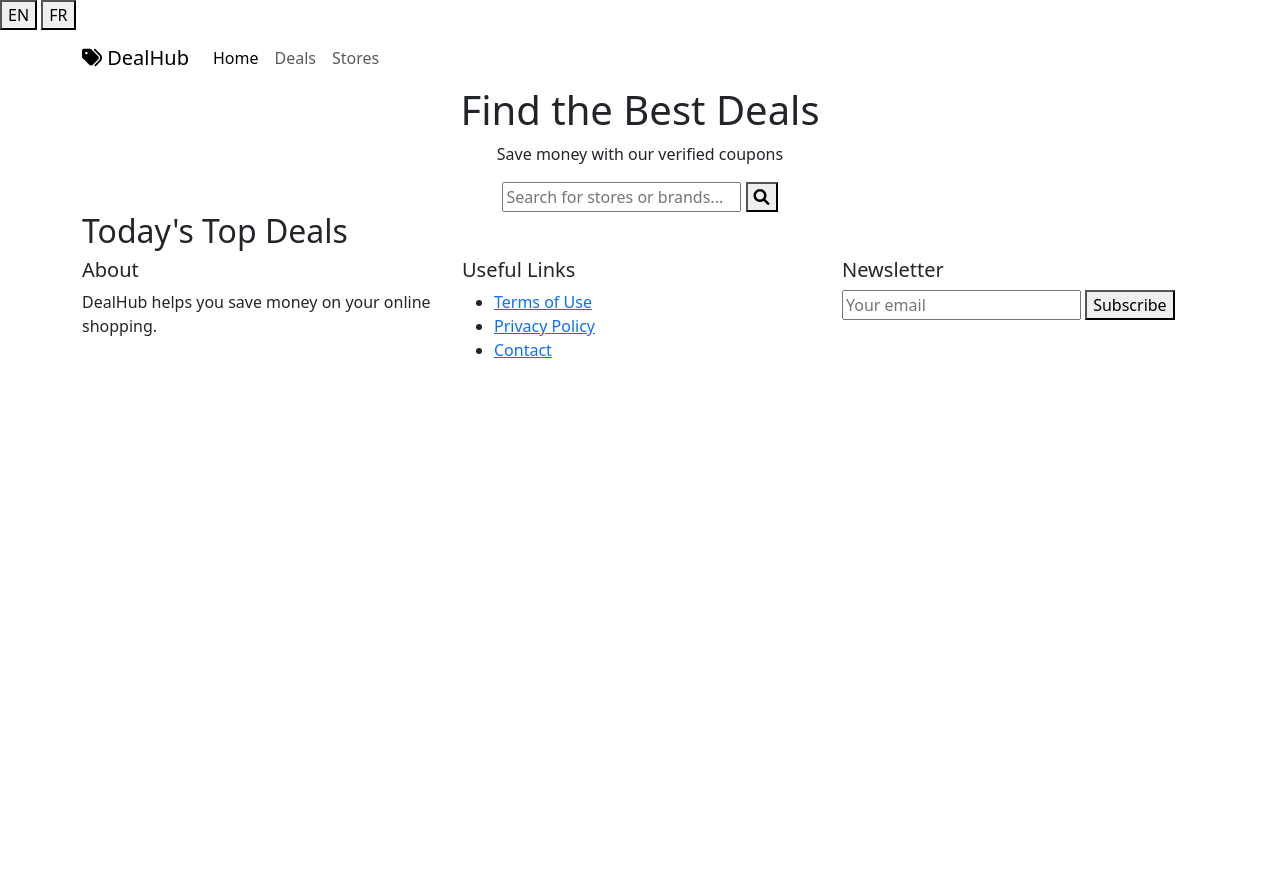
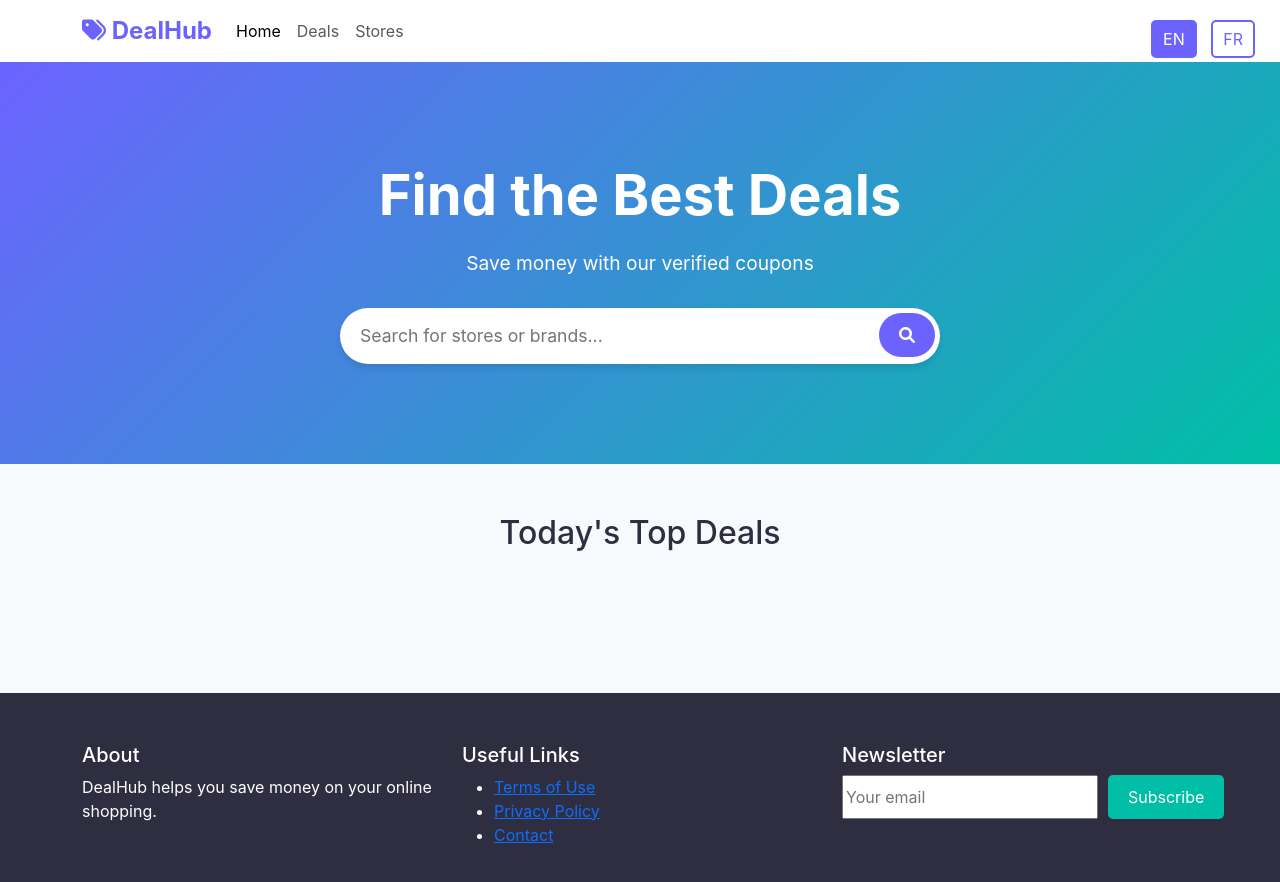
Before and after one commit to Anasboulbali/coupons-site, a plain HTML site: page index.html in a window 1280 px wide. Before the commit the page ends 800 px from the top, so only its background shows below. Drawn offline with nearby package versions, Linux system fonts and the light colour scheme; a script that the page names is missing.

Commit message:
Update style.css

```diff
--- a/assets/css/style.css
+++ b/assets/css/style.css
@@ -1,49 +1,152 @@
-/* Animations */
-@keyframes fadeIn {
-    from { opacity: 0; }
-    to { opacity: 1; }
+:root {
+    --primary-color: #6C63FF;
+    --secondary-color: #2F2E41;
+    --accent-color: #00BFA6;
+    --background-color: #F8F9FD;
+    --text-color: #2F2E41;
+    --card-shadow: 0 4px 6px rgba(0, 0, 0, 0.1);
+}
+
+body {
+    font-family: 'Inter', sans-serif;
+    background-color: var(--background-color);
+    color: var(--text-color);
+}
+
+/* Language Switcher */
+.language-switcher {
+    position: fixed;
+    top: 20px;
+    right: 20px;
+    z-index: 1000;
+}
+
+.lang-btn {
+    background: transparent;
+    border: 2px solid var(--primary-color);
+    color: var(--primary-color);
+    padding: 5px 10px;
+    margin: 0 5px;
+    border-radius: 5px;
+    cursor: pointer;
+    transition: all 0.3s ease;
+}
+
+.lang-btn.active {
+    background: var(--primary-color);
+    color: white;
+}
+
+/* Header */
+.main-header {
+    background: white;
+    box-shadow: var(--card-shadow);
+}
+
+.navbar-brand {
+    color: var(--primary-color);
+    font-weight: 700;
+    font-size: 1.5rem;
+}
+
+/* Hero Section */
+.hero-section {
+    padding: 100px 0;
+    background: linear-gradient(135deg, var(--primary-color) 0%, var(--accent-color) 100%);
+    color: white;
+}
+
+.hero-title {
+    font-size: 3.5rem;
+    font-weight: 700;
+    margin-bottom: 20px;
+}
+
+.hero-subtitle {
+    font-size: 1.2rem;
+    margin-bottom: 30px;
+}
+
+.search-box {
+    position: relative;
+    max-width: 600px;
+    margin: 0 auto;
+}
+
+.search-box input {
+    width: 100%;
+    padding: 15px 20px;
+    border: none;
+    border-radius: 30px;
+    font-size: 1.1rem;
+    box-shadow: var(--card-shadow);
+}
+
+.search-btn {
+    position: absolute;
+    right: 5px;
+    top: 5px;
+    background: var(--primary-color);
+    border: none;
+    color: white;
+    padding: 10px 20px;
+    border-radius: 25px;
+    cursor: pointer;
+}
+
+/* Coupons Section */
+.coupons-section {
+    padding: 50px 0;
+}
+
+.section-title {
+    text-align: center;
+    margin-bottom: 40px;
+    color: var(--secondary-color);
 }
 
 .coupon-card {
-    animation: fadeIn 0.5s ease-in;
-    box-shadow: 0 2px 5px rgba(0,0,0,0.1);
+    background: white;
+    border-radius: 15px;
+    padding: 20px;
+    margin-bottom: 30px;
+    box-shadow: var(--card-shadow);
+    transition: transform 0.3s ease;
+}
+
+.coupon-card:hover {
+    transform: translateY(-5px);
+}
+
+/* Footer */
+.main-footer {
+    background: var(--secondary-color);
+    color: white;
+    padding: 50px 0;
+    margin-top: 50px;
+}
+
+.newsletter-form {
+    display: flex;
+    gap: 10px;
+}
+
+.btn-subscribe {
+    background: var(--accent-color);
+    border: none;
+    color: white;
+    padding: 10px 20px;
+    border-radius: 5px;
+    cursor: pointer;
 }
 
 /* Responsive Design */
 @media (max-width: 768px) {
-    .coupon-card {
-        margin-bottom: 1rem;
+    .hero-title {
+        font-size: 2.5rem;
     }
 
-    .container {
-        padding: 0 15px;
+    .newsletter-form {
+        flex-direction: column;
     }
 }
-
-/* Theme Colors */
-:root {
-    --primary-color: #ff7900;
-    --secondary-color: #000000;
-    --accent-color: #4bb4e6;
-}
-
-/* Custom Styles */
-.code-box {
-    background: var(--primary-color);
-    color: white;
-    padding: 0.5rem;
-    border-radius: 4px;
-    text-align: center;
-    font-weight: bold;
-    letter-spacing: 1px;
-}
-
-.verified-badge {
-    background: #e8f5e9;
-    color: #2e7d32;
-    padding: 2px 8px;
-    border-radius: 12px;
-    font-size: 0.8rem;
-    display: inline-block;
-    margin-bottom: 8px;
-}
```
